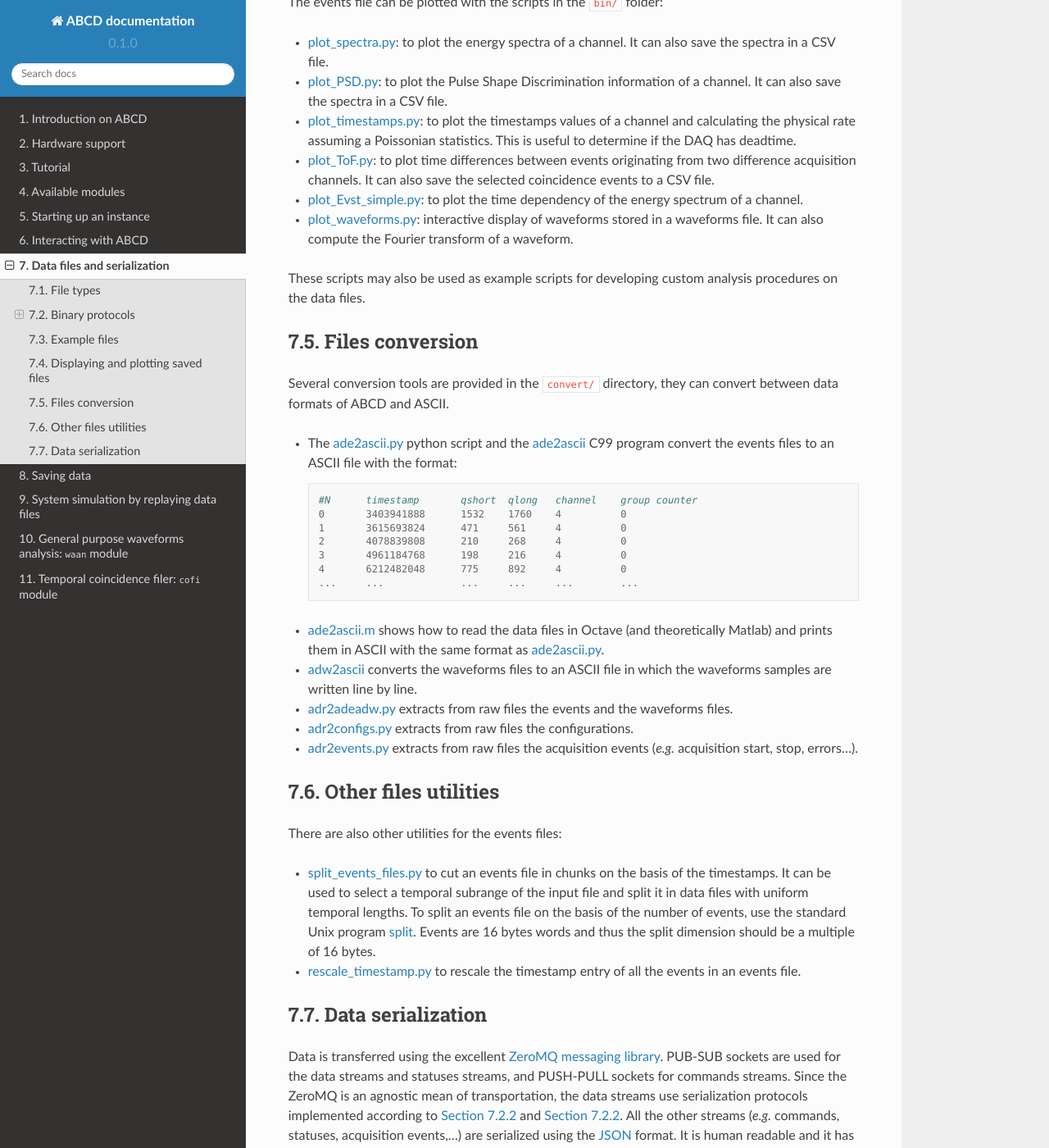
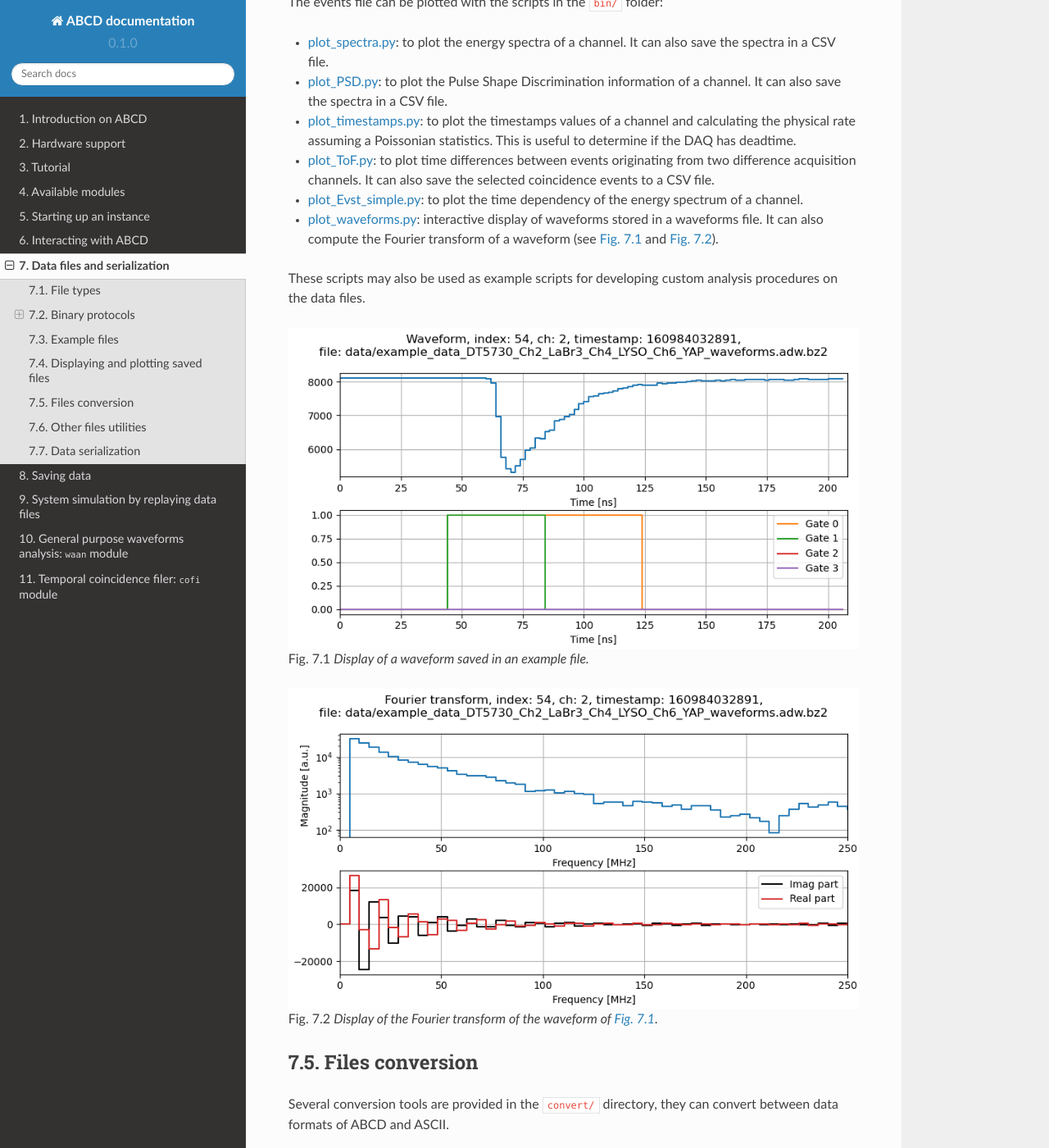
Before and after one commit to cl-fontana/abcd-docs, a Sphinx documentation site: the page built from docs/source/data_files.rst, in a window 1280 px wide and 1400 px high, scrolled down 2865 px. Shown: the whole window at 82% size. Built offline with Sphinx 7.4.7 and the Read the Docs theme 2.0.0, drawn with Linux system fonts in a browser that asks for light colours.

Commit message:
Added waveforms displays

```diff
--- a/docs/source/data_files.rst
+++ b/docs/source/data_files.rst
@@ -128,6 +128,8 @@ In the ``data/`` folder there are some examples of ABCD data files.
 There are events and waveforms files that can be used to test analysis scripts and raw files for examples of replaying old measurements (see :numref:`replay`).
 The raw and waveforms files have been compressed with bzip.
 
+.. _sec-display-plotting:
+
 Displaying and plotting saved files
 -----------------------------------
 
@@ -143,9 +145,24 @@ The events file can be plotted with the scripts in the ``bin/`` folder:
   It can also save the selected coincidence events to a CSV file.
 * `plot_Evst_simple.py <https://github.com/ec-jrc/abcd/blob/main/bin/plot_Evst_simple.py>`_: to plot the time dependency of the energy spectrum of a channel.
 * `plot_waveforms.py <https://github.com/ec-jrc/abcd/blob/main/bin/plot_waveforms.py>`_: interactive display of waveforms stored in a waveforms file.
-  It can also compute the Fourier transform of a waveform.
+  It can also compute the Fourier transform of a waveform (see :numref:`fig-waveforms-display` and :numref:`fig-waveforms-display-Fourier`).
 
 These scripts may also be used as example scripts for developing custom analysis procedures on the data files.
+
+.. figure:: images/waveforms_display.png
+    :name: fig-waveforms-display
+    :width: 100%
+    :alt: waveforms display from an example file
+
+    Display of a waveform saved in an example file.
+
+.. figure:: images/waveforms_display_Fourier.png
+    :name: fig-waveforms-display-Fourier
+    :width: 100%
+    :alt: waveforms display from an example file
+
+    Display of the Fourier transform of the waveform of :numref:`fig-waveforms-display`.
+
 
 Files conversion
 ----------------
```
Also changed, not shown: docs/source/images/waveforms_display.png (added), docs/source/images/waveforms_display_Fourier.png (added).
